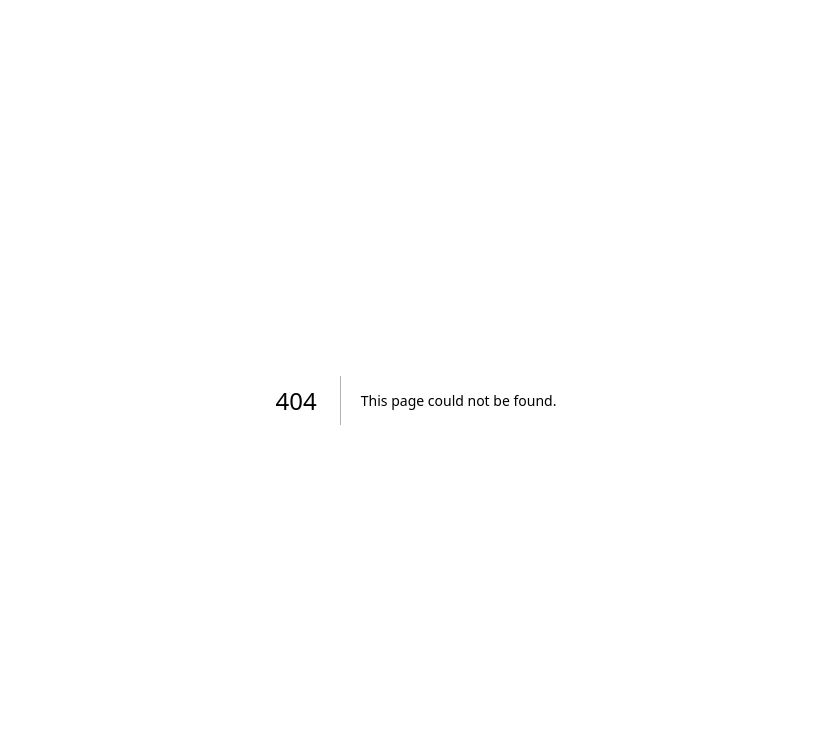
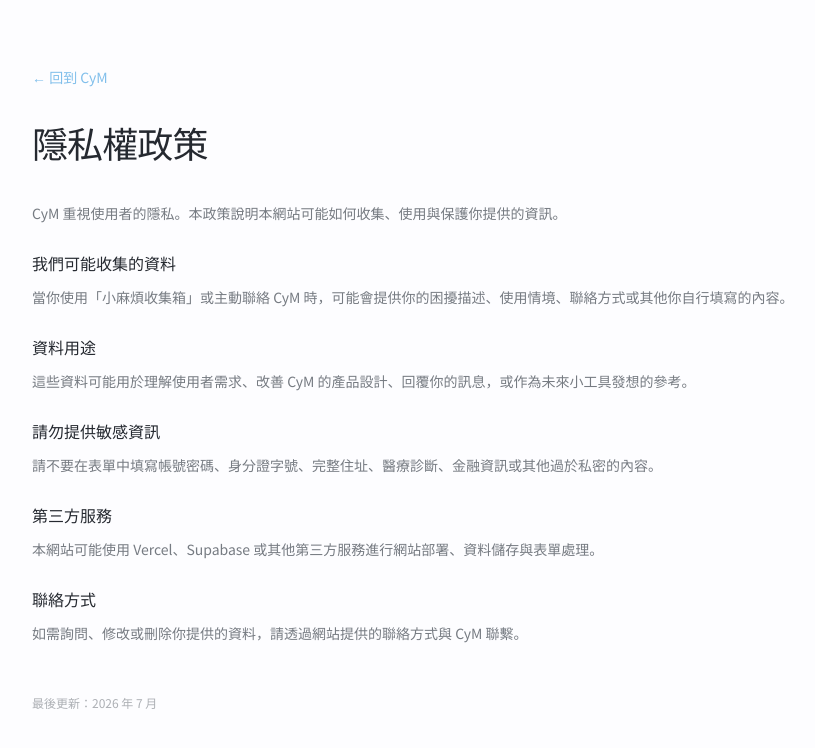
Before and after one commit to Kri0819/CyM, a Next.js app: page /privacy in a window 1280 px wide. Before the commit this address had no page. Shown: the top 748 px of the page, without its empty margins (224-1039 px from the left). Built offline with nearby package versions, Linux system fonts and the light colour scheme.

Commit message:
Create page.tsx

```diff
--- /dev/null
+++ b/app/privacy/page.tsx
@@ -0,0 +1,73 @@
+export default function PrivacyPage() {
+  return (
+    <main className="min-h-screen bg-background px-6 py-16">
+      <article className="font-tc mx-auto max-w-3xl text-muted-foreground">
+        <a
+          href="/"
+          className="mb-10 inline-block text-sm text-crystal hover:text-foreground"
+        >
+          ← 回到 CyM
+        </a>
+
+        <h1 className="font-serif text-4xl font-light tracking-tight text-foreground">
+          隱私權政策
+        </h1>
+
+        <div className="mt-8 space-y-6 text-sm leading-[2]">
+          <p>
+            CyM 重視使用者的隱私。本政策說明本網站可能如何收集、使用與保護你提供的資訊。
+          </p>
+
+          <section>
+            <h2 className="text-base font-medium text-foreground">
+              我們可能收集的資料
+            </h2>
+            <p className="mt-2">
+              當你使用「小麻煩收集箱」或主動聯絡 CyM 時，可能會提供你的困擾描述、使用情境、聯絡方式或其他你自行填寫的內容。
+            </p>
+          </section>
+
+          <section>
+            <h2 className="text-base font-medium text-foreground">
+              資料用途
+            </h2>
+            <p className="mt-2">
+              這些資料可能用於理解使用者需求、改善 CyM 的產品設計、回覆你的訊息，或作為未來小工具發想的參考。
+            </p>
+          </section>
+
+          <section>
+            <h2 className="text-base font-medium text-foreground">
+              請勿提供敏感資訊
+            </h2>
+            <p className="mt-2">
+              請不要在表單中填寫帳號密碼、身分證字號、完整住址、醫療診斷、金融資訊或其他過於私密的內容。
+            </p>
+          </section>
+
+          <section>
+            <h2 className="text-base font-medium text-foreground">
+              第三方服務
+            </h2>
+            <p className="mt-2">
+              本網站可能使用 Vercel、Supabase 或其他第三方服務進行網站部署、資料儲存與表單處理。
+            </p>
+          </section>
+
+          <section>
+            <h2 className="text-base font-medium text-foreground">
+              聯絡方式
+            </h2>
+            <p className="mt-2">
+              如需詢問、修改或刪除你提供的資料，請透過網站提供的聯絡方式與 CyM 聯繫。
+            </p>
+          </section>
+
+          <p className="pt-6 text-xs text-muted-foreground/60">
+            最後更新：2026 年 7 月
+          </p>
+        </div>
+      </article>
+    </main>
+  )
+}
```
